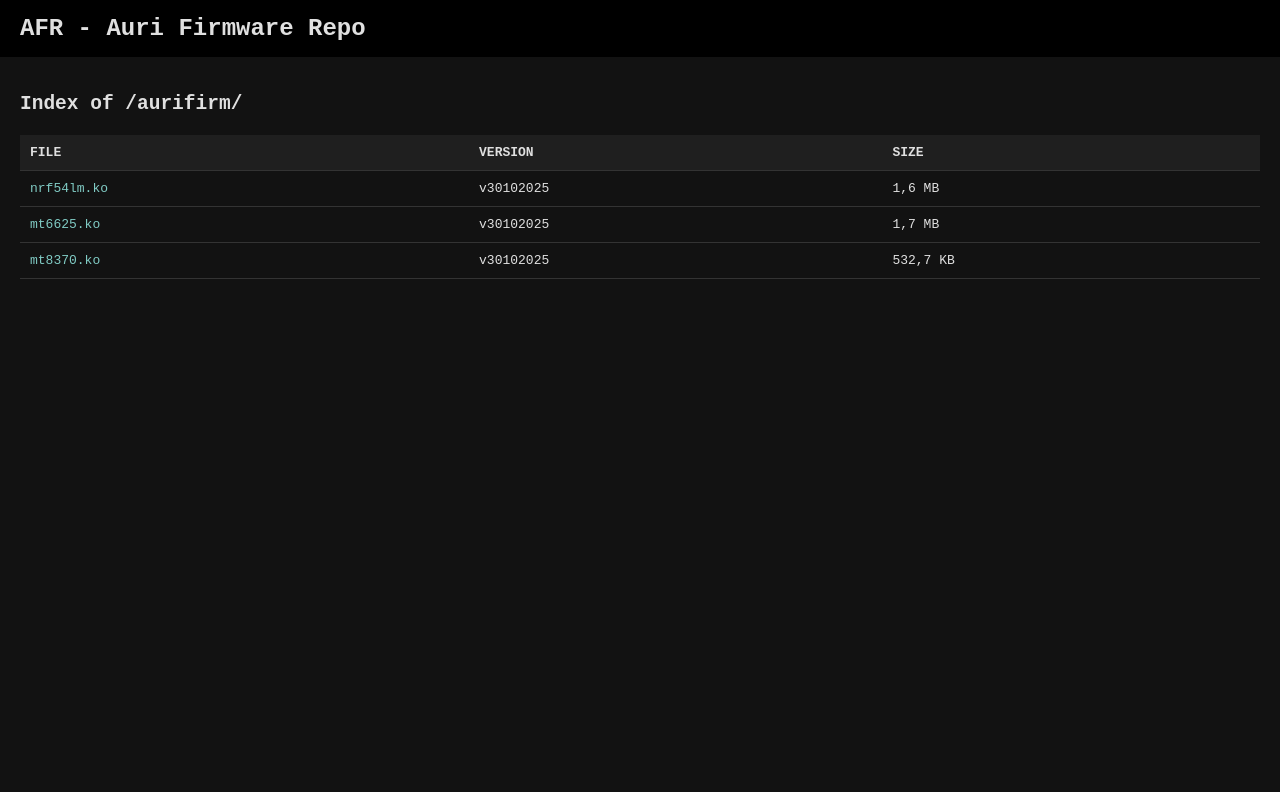
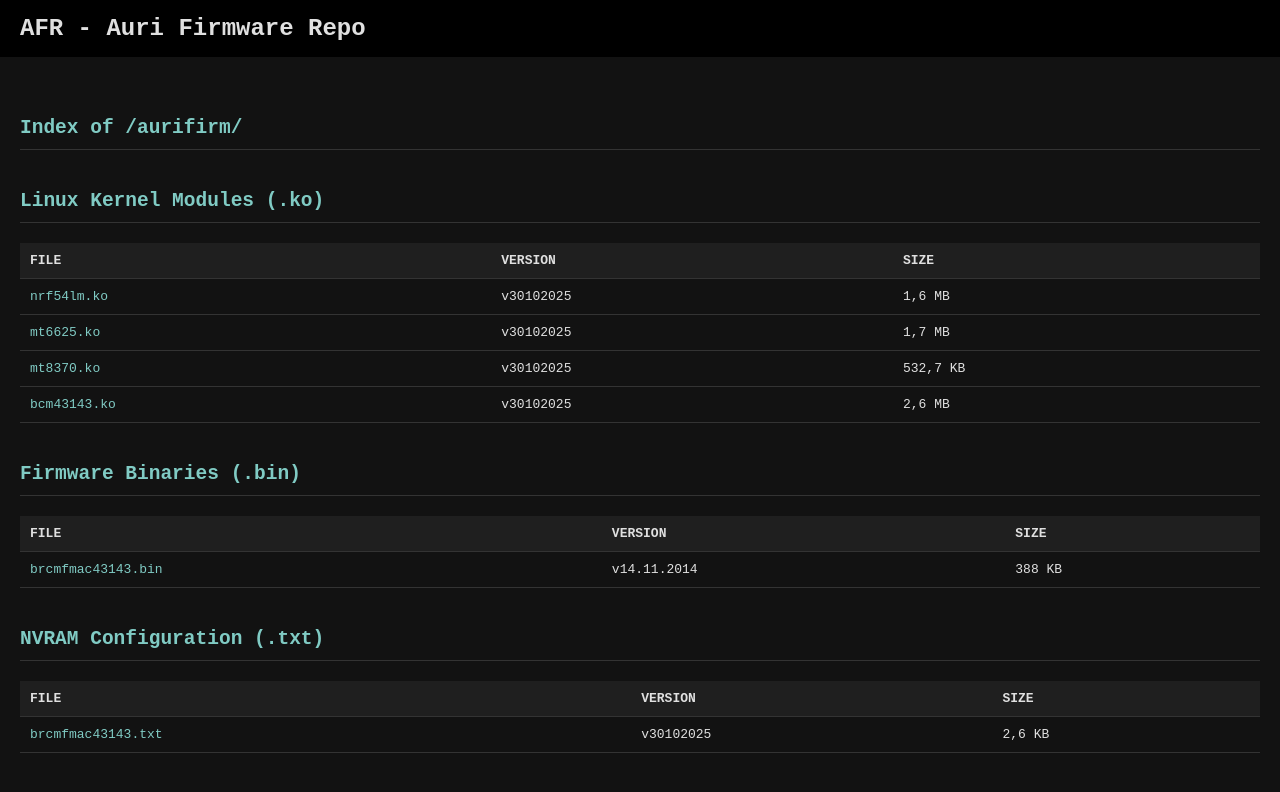
Before and after one commit to pgnmirror/aurifirm, a plain HTML site: page index.html in a window 1280 px wide. Drawn offline with Linux system fonts and the light colour scheme.

Commit message:
Add BCM43143 firmware

```diff
--- a/index.html
+++ b/index.html
@@ -21,6 +21,12 @@
     main {
         padding: 20px;
     }
+    h2 {
+        margin-top: 40px;
+        color: #80cbc4;
+        border-bottom: 1px solid #333;
+        padding-bottom: 10px;
+    }
     table {
         width: 100%;
         border-collapse: collapse;
@@ -41,12 +47,24 @@
     a:hover {
         text-decoration: underline;
     }
+    .section {
+        margin-bottom: 40px;
+    }
+    .note {
+        font-size: 0.9em;
+        color: #aaa;
+        margin-top: 10px;
+    }
 </style>
 </head>
 <body>
 <header>AFR - Auri Firmware Repo</header>
 <main>
+
 <h2>Index of /aurifirm/</h2>
+
+<div class="section">
+    <h2>Linux Kernel Modules (.ko)</h2>
     <table>
         <tr>
             <th>FILE</th>
@@ -69,7 +87,45 @@
             <td>532,7 KB</td>
         </tr>
         <tr>
+            <td><a href="bcm43143.ko" download>bcm43143.ko</a></td>
+            <td>v30102025</td>
+            <td>2,6 MB</td>
+        </tr>
     </table>
+</div>
+
+<div class="section">
+    <h2>Firmware Binaries (.bin)</h2>
+    <table>
+        <tr>
+            <th>FILE</th>
+            <th>VERSION</th>
+            <th>SIZE</th>
+        </tr>
+        <tr>
+            <td><a href="brcmfmac43143.bin" download>brcmfmac43143.bin</a></td>
+            <td>v14.11.2014</td>
+            <td>388 KB</td>
+        </tr>
+    </table>
+</div>
+
+<div class="section">
+    <h2>NVRAM Configuration (.txt)</h2>
+    <table>
+        <tr>
+            <th>FILE</th>
+            <th>VERSION</th>
+            <th>SIZE</th>
+        </tr>
+        <tr>
+            <td><a href="brcmfmac43143.txt" download>brcmfmac43143.txt</a></td>
+            <td>v30102025</td>
+            <td>2,6 KB</td>
+        </tr>
+    </table>
+</div>
+
 </main>
 </body>
 </html>
```
Also changed, not shown: brcmfmac43143.txt (added), 2 other files. Lines whose indentation alone changed are shown as unchanged.
